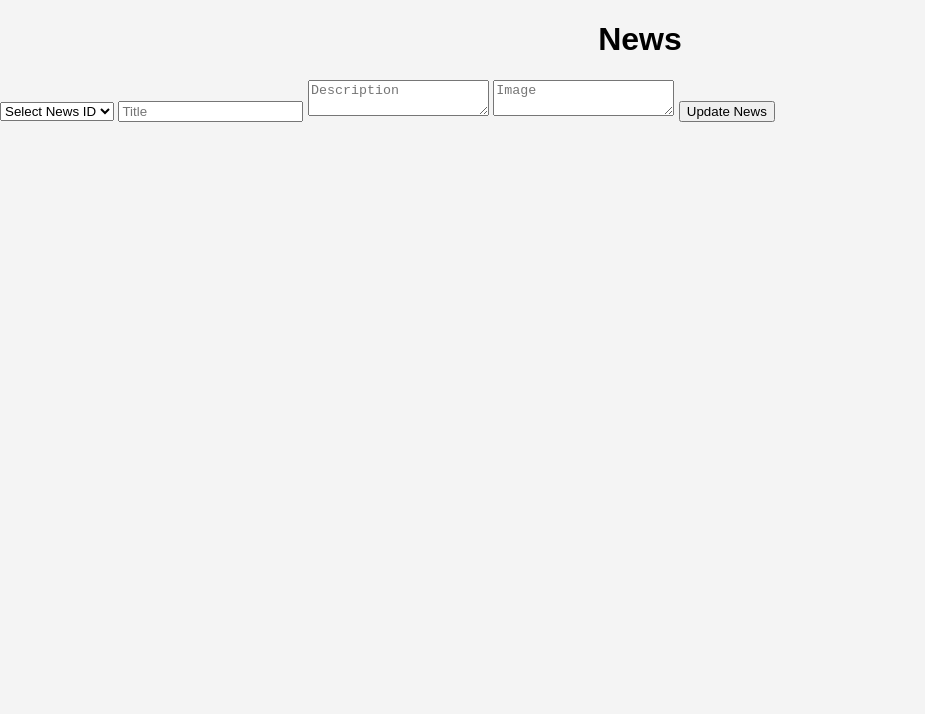
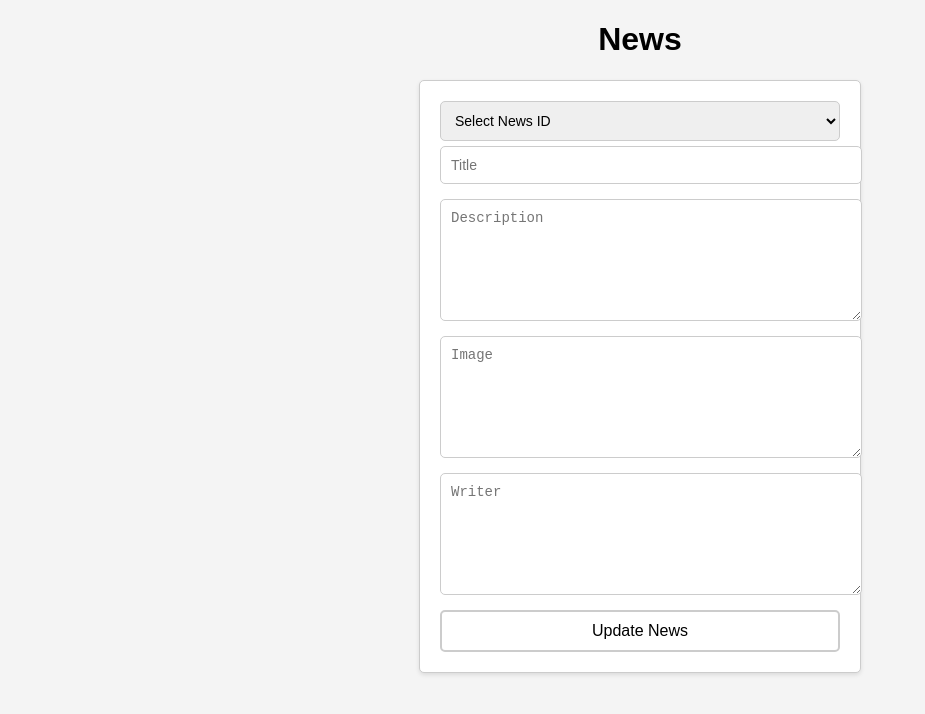
Before and after one commit to FawwazFawwaz/level22, a plain HTML site: page index.html in a window 1280 px wide. Shown: the whole page, without its empty margins (0-925 px from the left). Drawn offline with Linux system fonts and the light colour scheme; no server answers.

Commit message:
add writer update form and add style form

```diff
--- a/index.html
+++ b/index.html
@@ -19,6 +19,7 @@
                 <input type="text" id="news-title-update" placeholder="Title" required>
                 <textarea id="news-description-update" placeholder="Description" required></textarea>
                 <textarea id="news-image-update" placeholder="Image" required></textarea>
+                <textarea id="news-writer-update" placeholder="Writer" required></textarea>
                 <button type="submit">Update News</button>
             </form>
     </div>
--- a/index.mjs
+++ b/index.mjs
@@ -73,12 +73,14 @@ fetch('https://directus-fawwas-alfarisi-kj.cloud.programmercepat.com/items/news'
         const title = document.getElementById('news-title-update').value;
         const description = document.getElementById('news-description-update').value;
         const image = document.getElementById('news-image-update').value;
+        const writer = document.getElementById('news-writer-update').value;
 
 
         const data = {
         title: title,
         desc: description,
-        img_url: image
+        img_url: image,
+        writer: writer
         };
 
         fetch(`https://directus-fawwas-alfarisi-kj.cloud.programmercepat.com/items/news/${newsId}`, {
--- a/styles.css
+++ b/styles.css
@@ -36,3 +36,63 @@ body {
     display: flex;
     flex-direction: column;
   }
+
+#update-form {
+    max-width: 400px;
+    margin: 0 auto;
+    padding: 20px;
+    border: 1px solid #ccc;
+    border-radius: 5px;
+    box-shadow: 0 2px 4px rgba(0, 0, 0, 0.1);
+    background-color: #fff;
+  }
+
+  #news-id-update,
+  #news-title-update,
+  #news-description-update,
+  #news-image-update,
+  #news-writer-update {
+    display: block;
+    width: 100%;
+    padding: 10px;
+    margin-bottom: 15px;
+    border: 1px solid #ccc;
+    border-radius: 5px;
+    font-size: 14px;
+  }
+
+  #news-id-update {
+    margin-bottom: 5px;
+  }
+
+  button[type="submit"] {
+    display: block;
+    width: 100%;
+    padding: 10px;
+    color: #000000;
+    background-color: #fff;
+    border: 2px solid #ccc;
+    border-radius: 5px;
+    font-size: 16px;
+    cursor: pointer;
+  }
+
+  select {
+    width: 100%;
+    padding: 10px;
+    margin-bottom: 15px;
+    border: 1px solid #ccc;
+    border-radius: 5px;
+    font-size: 14px;
+  }
+
+  textarea {
+    width: 100%;
+    height: 100px;
+    padding: 10px;
+    margin-bottom: 15px;
+    border: 1px solid #ccc;
+    border-radius: 5px;
+    font-size: 14px;
+    resize: vertical;
+  }
```
